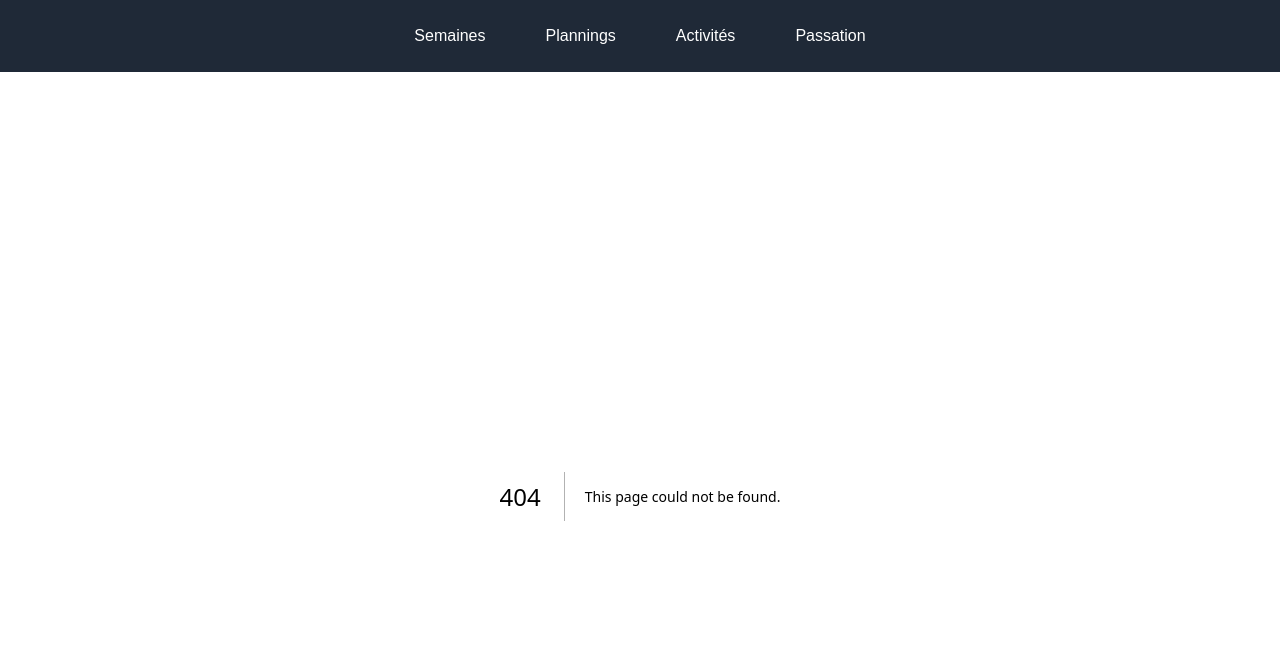
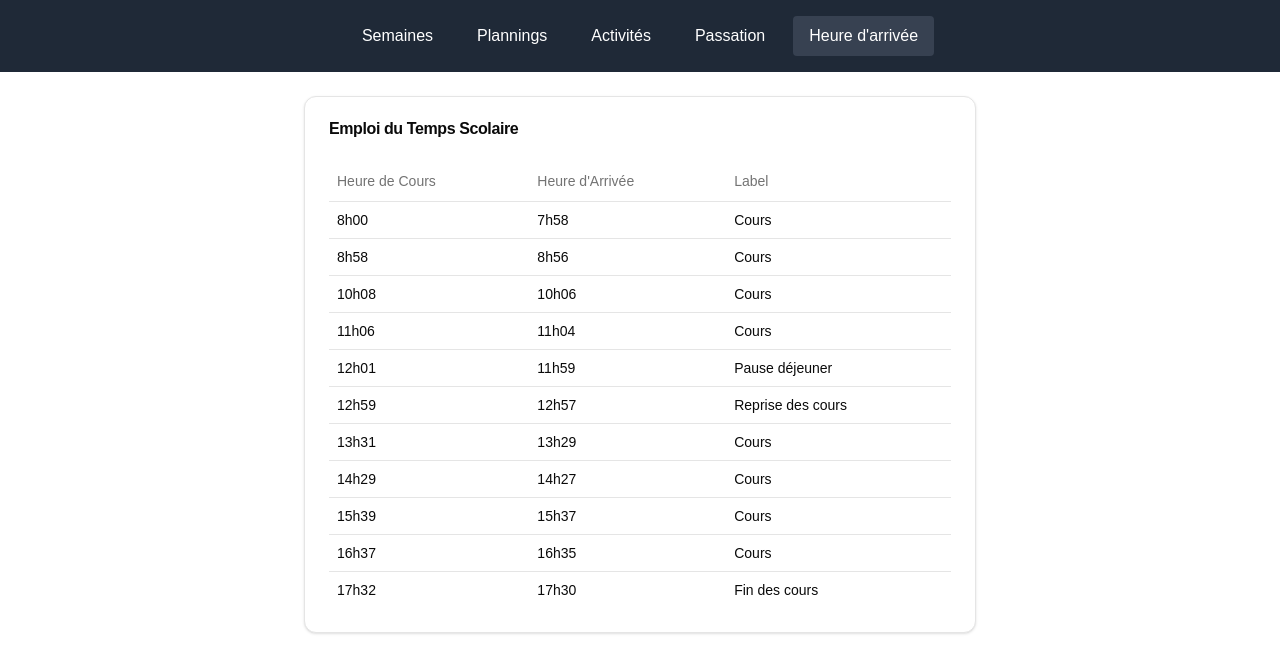
Before and after one commit to decuyperanthony/calendar-du-duck, a Next.js app: page /school-schedule in a window 1280 px wide. Before the commit this address had no page. Shown: the top 672 px of the page. Built offline with nearby package versions, Linux system fonts and the light colour scheme.

Commit message:
feat: add school-schedule, new Lucas planning and checkbox from shadcn

```diff
--- a/@types/nextjs-routes.d.ts
+++ b/@types/nextjs-routes.d.ts
@@ -15,6 +15,7 @@ declare module "nextjs-routes" {
     | StaticRoute<"/activites">
     | StaticRoute<"/passation">
     | StaticRoute<"/planning">
+    | StaticRoute<"/school-schedule">
     | StaticRoute<"/semaines">;
 
   interface StaticRoute<Pathname> {
--- /dev/null
+++ b/app/school-schedule/page.tsx
@@ -0,0 +1,56 @@
+import {
+  Table,
+  TableBody,
+  TableCell,
+  TableHead,
+  TableHeader,
+  TableRow,
+} from "@/components/ui/table";
+
+import { Card, CardHeader, CardTitle, CardContent } from "@/components/ui/card";
+
+const scheduleData = [
+  { courseTime: "8h00", arrivalTime: "7h58", label: "Cours" },
+  { courseTime: "8h58", arrivalTime: "8h56", label: "Cours" },
+  { courseTime: "10h08", arrivalTime: "10h06", label: "Cours" },
+  { courseTime: "11h06", arrivalTime: "11h04", label: "Cours" },
+  { courseTime: "12h01", arrivalTime: "11h59", label: "Pause déjeuner" },
+  { courseTime: "12h59", arrivalTime: "12h57", label: "Reprise des cours" },
+  { courseTime: "13h31", arrivalTime: "13h29", label: "Cours" },
+  { courseTime: "14h29", arrivalTime: "14h27", label: "Cours" },
+  { courseTime: "15h39", arrivalTime: "15h37", label: "Cours" },
+  { courseTime: "16h37", arrivalTime: "16h35", label: "Cours" },
+  { courseTime: "17h32", arrivalTime: "17h30", label: "Fin des cours" },
+];
+
+const Page = () => {
+  return (
+    <Card className="w-full max-w-2xl mx-auto">
+      <CardHeader>
+        <CardTitle>Emploi du Temps Scolaire</CardTitle>
+      </CardHeader>
+      <CardContent>
+        <Table>
+          <TableHeader>
+            <TableRow>
+              <TableHead>Heure de Cours</TableHead>
+              <TableHead>Heure d&apos;Arrivée</TableHead>
+              <TableHead>Label</TableHead>
+            </TableRow>
+          </TableHeader>
+          <TableBody>
+            {scheduleData.map(({ courseTime, arrivalTime, label }, index) => (
+              <TableRow key={`school-schedule__s${index}__${arrivalTime}`}>
+                <TableCell>{courseTime}</TableCell>
+                <TableCell>{arrivalTime}</TableCell>
+                <TableCell>{label}</TableCell>
+              </TableRow>
+            ))}
+          </TableBody>
+        </Table>
+      </CardContent>
+    </Card>
+  );
+};
+
+export default Page;
--- a/components/common/menu.tsx
+++ b/components/common/menu.tsx
@@ -15,6 +15,7 @@ export const menuItems = [
   { label: "Plannings", path: "/planning", icon: "clipboard" },
   { label: "Activités", path: "/activites", icon: "trophy" },
   { label: "Passation", path: "/passation", icon: "repeat" },
+  { label: "Heure d'arrivée", path: "/school-schedule", icon: "timer" },
 ] as const;
 
 export const Menu = () => {
@@ -28,7 +29,7 @@ export const Menu = () => {
               <Link
                 href={item.path}
                 className={cn(
-                  "text-white hover:text-gray-300 py-2 rounded flex flex-col items-center px-6",
+                  "text-white hover:text-gray-300 py-2 rounded flex flex-col items-center px-4",
                   pathname === item.path ? "bg-gray-700" : ""
                 )}
                 aria-selected={pathname === item.path}
--- a/components/common/todo-list.tsx
+++ b/components/common/todo-list.tsx
@@ -1,6 +1,7 @@
 "use client";
 
 import { useState } from "react";
+import { Checkbox } from "../ui/checkbox";
 
 type TodoItem = {
   label: string;
@@ -21,16 +22,21 @@ const TodoList = ({ items }: TodoListProps) => {
   };
 
   return (
-    <ul>
+    <ul className="space-y-4">
       {todos.map((item, index) => (
-        <li key={index} className="flex items-center mb-2">
-          <input
-            type="checkbox"
+        <li key={index} className="flex items-center gap-4">
+          <Checkbox
+            id={`todo-${index}`}
             checked={item.checked}
-            onChange={() => toggleCheck(index)}
-            className="mr-2 size-8"
+            onCheckedChange={() => toggleCheck(index)}
+            className="size-5"
           />
-          <span>{item.label}</span>
+          <label
+            htmlFor={`todo-${index}`}
+            className="text-sm font-medium leading-none peer-disabled:cursor-not-allowed peer-disabled:opacity-70"
+          >
+            {item.label}
+          </label>
         </li>
       ))}
     </ul>
--- /dev/null
+++ b/components/ui/checkbox.tsx
@@ -0,0 +1,30 @@
+"use client"
+
+import * as React from "react"
+import * as CheckboxPrimitive from "@radix-ui/react-checkbox"
+import { CheckIcon } from "@radix-ui/react-icons"
+
+import { cn } from "@/lib/utils"
+
+const Checkbox = React.forwardRef<
+  React.ElementRef<typeof CheckboxPrimitive.Root>,
+  React.ComponentPropsWithoutRef<typeof CheckboxPrimitive.Root>
+>(({ className, ...props }, ref) => (
+  <CheckboxPrimitive.Root
+    ref={ref}
+    className={cn(
+      "peer h-4 w-4 shrink-0 rounded-sm border border-primary shadow focus-visible:outline-none focus-visible:ring-1 focus-visible:ring-ring disabled:cursor-not-allowed disabled:opacity-50 data-[state=checked]:bg-primary data-[state=checked]:text-primary-foreground",
+      className
+    )}
+    {...props}
+  >
+    <CheckboxPrimitive.Indicator
+      className={cn("flex items-center justify-center text-current")}
+    >
+      <CheckIcon className="h-4 w-4" />
+    </CheckboxPrimitive.Indicator>
+  </CheckboxPrimitive.Root>
+))
+Checkbox.displayName = CheckboxPrimitive.Root.displayName
+
+export { Checkbox }
--- /dev/null
+++ b/components/ui/table.tsx
@@ -0,0 +1,120 @@
+import * as React from "react"
+
+import { cn } from "@/lib/utils"
+
+const Table = React.forwardRef<
+  HTMLTableElement,
+  React.HTMLAttributes<HTMLTableElement>
+>(({ className, ...props }, ref) => (
+  <div className="relative w-full overflow-auto">
+    <table
+      ref={ref}
+      className={cn("w-full caption-bottom text-sm", className)}
+      {...props}
+    />
+  </div>
+))
+Table.displayName = "Table"
+
+const TableHeader = React.forwardRef<
+  HTMLTableSectionElement,
+  React.HTMLAttributes<HTMLTableSectionElement>
+>(({ className, ...props }, ref) => (
+  <thead ref={ref} className={cn("[&_tr]:border-b", className)} {...props} />
+))
+TableHeader.displayName = "TableHeader"
+
+const TableBody = React.forwardRef<
+  HTMLTableSectionElement,
+  React.HTMLAttributes<HTMLTableSectionElement>
+>(({ className, ...props }, ref) => (
+  <tbody
+    ref={ref}
+    className={cn("[&_tr:last-child]:border-0", className)}
+    {...props}
+  />
+))
+TableBody.displayName = "TableBody"
+
+const TableFooter = React.forwardRef<
+  HTMLTableSectionElement,
+  React.HTMLAttributes<HTMLTableSectionElement>
+>(({ className, ...props }, ref) => (
+  <tfoot
+    ref={ref}
+    className={cn(
+      "border-t bg-muted/50 font-medium [&>tr]:last:border-b-0",
+      className
+    )}
+    {...props}
+  />
+))
+TableFooter.displayName = "TableFooter"
+
+const TableRow = React.forwardRef<
+  HTMLTableRowElement,
+  React.HTMLAttributes<HTMLTableRowElement>
+>(({ className, ...props }, ref) => (
+  <tr
+    ref={ref}
+    className={cn(
+      "border-b transition-colors hover:bg-muted/50 data-[state=selected]:bg-muted",
+      className
+    )}
+    {...props}
+  />
+))
+TableRow.displayName = "TableRow"
+
+const TableHead = React.forwardRef<
+  HTMLTableCellElement,
+  React.ThHTMLAttributes<HTMLTableCellElement>
+>(({ className, ...props }, ref) => (
+  <th
+    ref={ref}
+    className={cn(
+      "h-10 px-2 text-left align-middle font-medium text-muted-foreground [&:has([role=checkbox])]:pr-0 [&>[role=checkbox]]:translate-y-[2px]",
+      className
+    )}
+    {...props}
+  />
+))
+TableHead.displayName = "TableHead"
+
+const TableCell = React.forwardRef<
+  HTMLTableCellElement,
+  React.TdHTMLAttributes<HTMLTableCellElement>
+>(({ className, ...props }, ref) => (
+  <td
+    ref={ref}
+    className={cn(
+      "p-2 align-middle [&:has([role=checkbox])]:pr-0 [&>[role=checkbox]]:translate-y-[2px]",
+      className
+    )}
+    {...props}
+  />
+))
+TableCell.displayName = "TableCell"
+
+const TableCaption = React.forwardRef<
+  HTMLTableCaptionElement,
+  React.HTMLAttributes<HTMLTableCaptionElement>
+>(({ className, ...props }, ref) => (
+  <caption
+    ref={ref}
+    className={cn("mt-4 text-sm text-muted-foreground", className)}
+    {...props}
+  />
+))
+TableCaption.displayName = "TableCaption"
+
+export {
+  Table,
+  TableHeader,
+  TableBody,
+  TableFooter,
+  TableHead,
+  TableRow,
+  TableCell,
+  TableCaption,
+}
--- a/package.json
+++ b/package.json
@@ -10,6 +10,7 @@
   },
   "dependencies": {
     "@hookform/resolvers": "^3.9.0",
+    "@radix-ui/react-checkbox": "^1.1.2",
     "@radix-ui/react-icons": "^1.3.0",
     "@radix-ui/react-label": "^2.1.0",
     "@radix-ui/react-navigation-menu": "^1.2.0",
```
Also changed, not shown: components/common/icon/icon-list.ts (+9 -1 lines), 2 other files (tests, documents, lock files or other folders).
